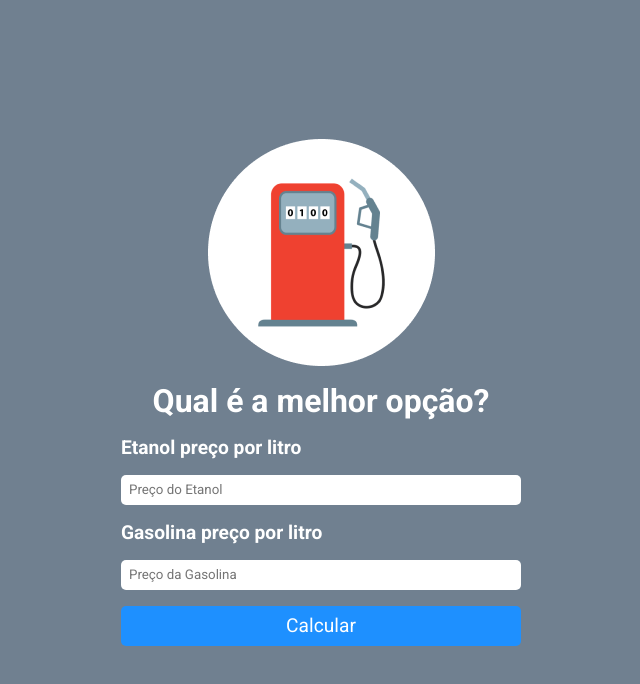
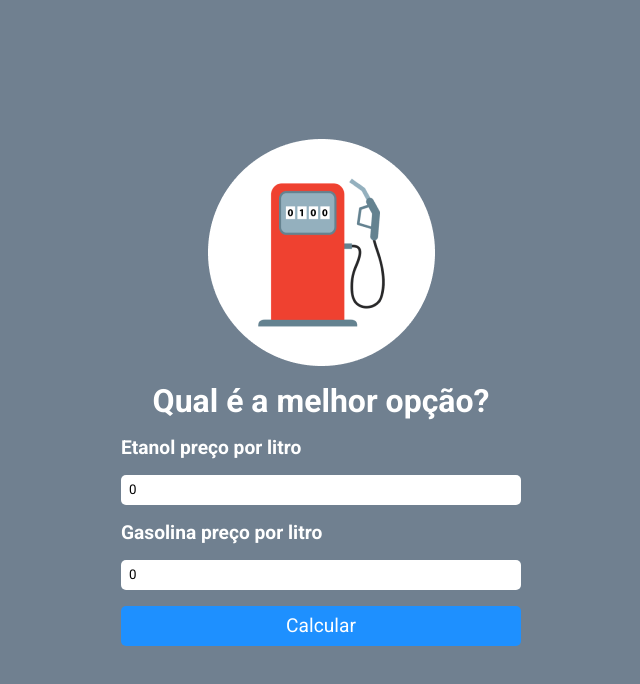
Before and after one commit to Golozeimas/Projeto_Gasolina_e_alcool, a React (Vite) app in the folder ProjetoCalculadoraEtanol_e_Gasolina/: page / in a window 1280 px wide. Shown: the top 684 px of the page, without its empty margins (319-959 px from the left). Built offline with nearby package versions, Linux system fonts and the light colour scheme.

Commit message:
feat: implementa lógica de cálculo e validação de preços de etanol e gasolina

```diff
--- a/ProjetoCalculadoraEtanol_e_Gasolina/src/App.tsx
+++ b/ProjetoCalculadoraEtanol_e_Gasolina/src/App.tsx
@@ -1,6 +1,28 @@
 import './style/style.css'
+import { useState } from 'react'
 
 function App() {
+
+    const [etanolPrice, setEtanolPrice] = useState(0.0)
+    const [gasolinaPrice, setGasolinaPrice] = useState(0.0)
+    const [result, setResult] = useState("")
+
+    function handleCalculate() {
+
+        if (etanolPrice <= 0 || gasolinaPrice <= 0) {
+            alert("Por favor, insira valores válidos para os preços do etanol e da gasolina.")
+            return
+        }
+
+        let result = gasolinaPrice * 0.7
+
+        if (etanolPrice < result) {
+            setResult("Etanol é a melhor opção")
+        }
+        else {
+            setResult("Gasolina é a melhor opção")
+        }
+    }
     return (
         <div className="App">
             <div className="App-main">
@@ -10,13 +32,27 @@ function App() {
                 <h1>Qual é a melhor opção?</h1>
 
                 <h4>Etanol preço por litro</h4>
-                <input type="number" placeholder="Preço do Etanol" />
+                <input
+                type="number"
+                placeholder="Preço do Etanol"
+                value={etanolPrice}
+                onChange={(e) => setEtanolPrice(parseFloat(e.target.value) || 0)} />
+                <h4>Gasolina preço por litro</h4>
 
-                <h4>Gasolina preço por litro</h4>
-                <input type="number" placeholder="Preço da Gasolina" />
+                <input
+                type="number"
+                placeholder="Preço da Gasolina"
+                value={gasolinaPrice}
+                onChange={(e) => setGasolinaPrice(parseFloat(e.target.value) || 0)}
+                />
 
-                <button>Calcular</button>
+                <button onClick={handleCalculate}>
+                    Calcular
+                </button>
 
+                <div className="result">
+                    {result}
+                </div>
             </div>
         </div>
     )
```
